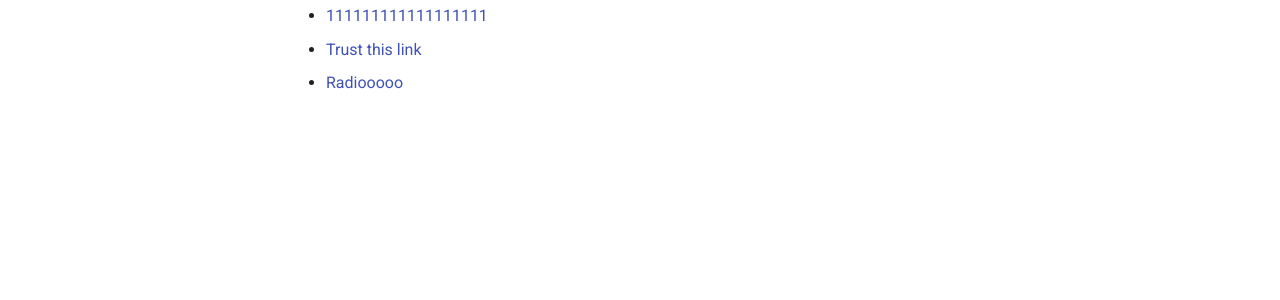
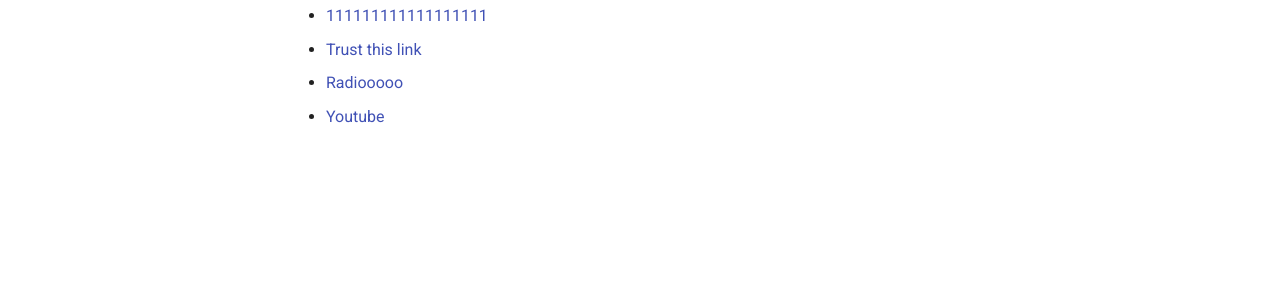
Before and after one commit to TavaresDylan/github-action-ci-playground, an MkDocs documentation site: the page built from docs/docs/links.md, in a window 1280 px wide. Shown: the part 311-611 px from the top of the page. Built offline with MkDocs 1.6.1 and Material for MkDocs 9.7.7, drawn with Linux system fonts in a browser that asks for light colours.

Commit message:
chore(doc): youtube link added

```diff
--- a/docs/docs/links.md
+++ b/docs/docs/links.md
@@ -7,3 +7,4 @@
 - [111111111111111111](http://111111111111111111111111111111111111111111111111111111111111.com/)
 - [Trust this link](https://matias.ma/nsfw/)
 - [Radiooooo](https://radiooooo.com/)
+- [Youtube](https://www.youtube.com/)
```
